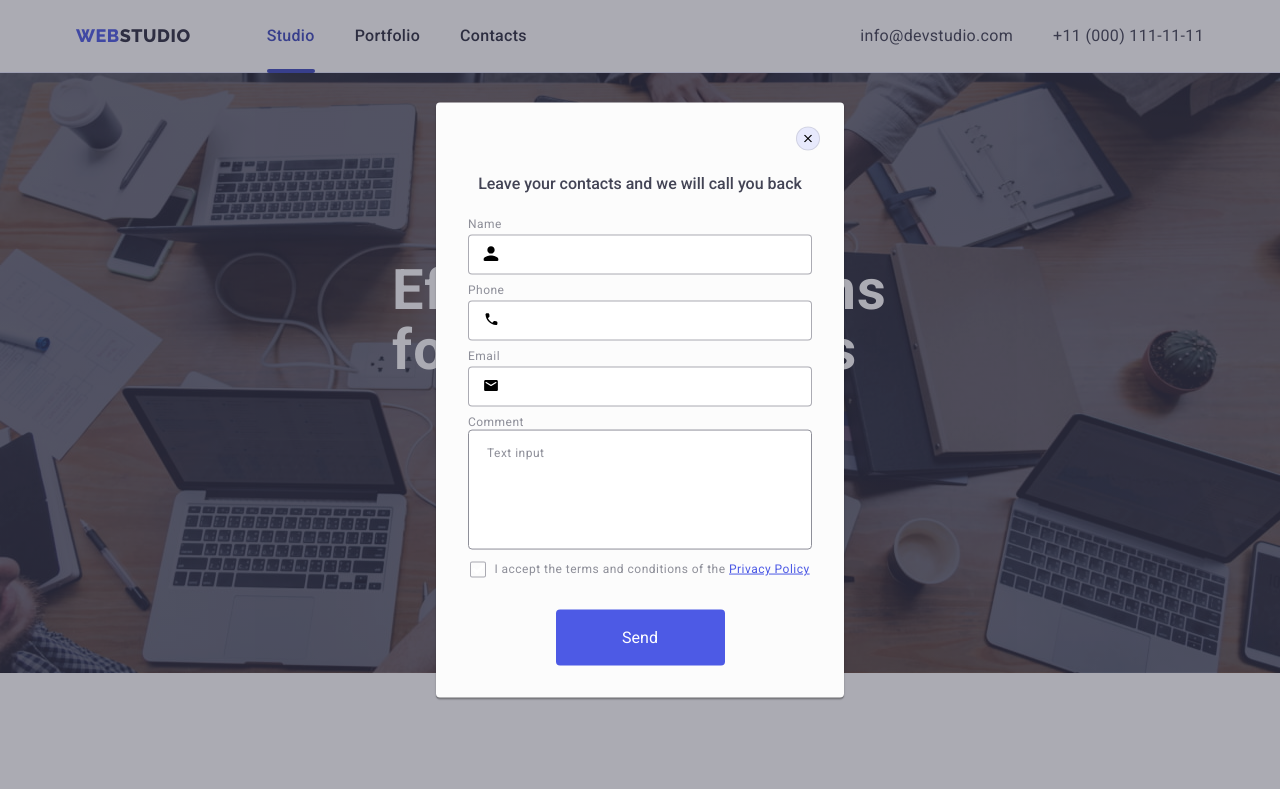
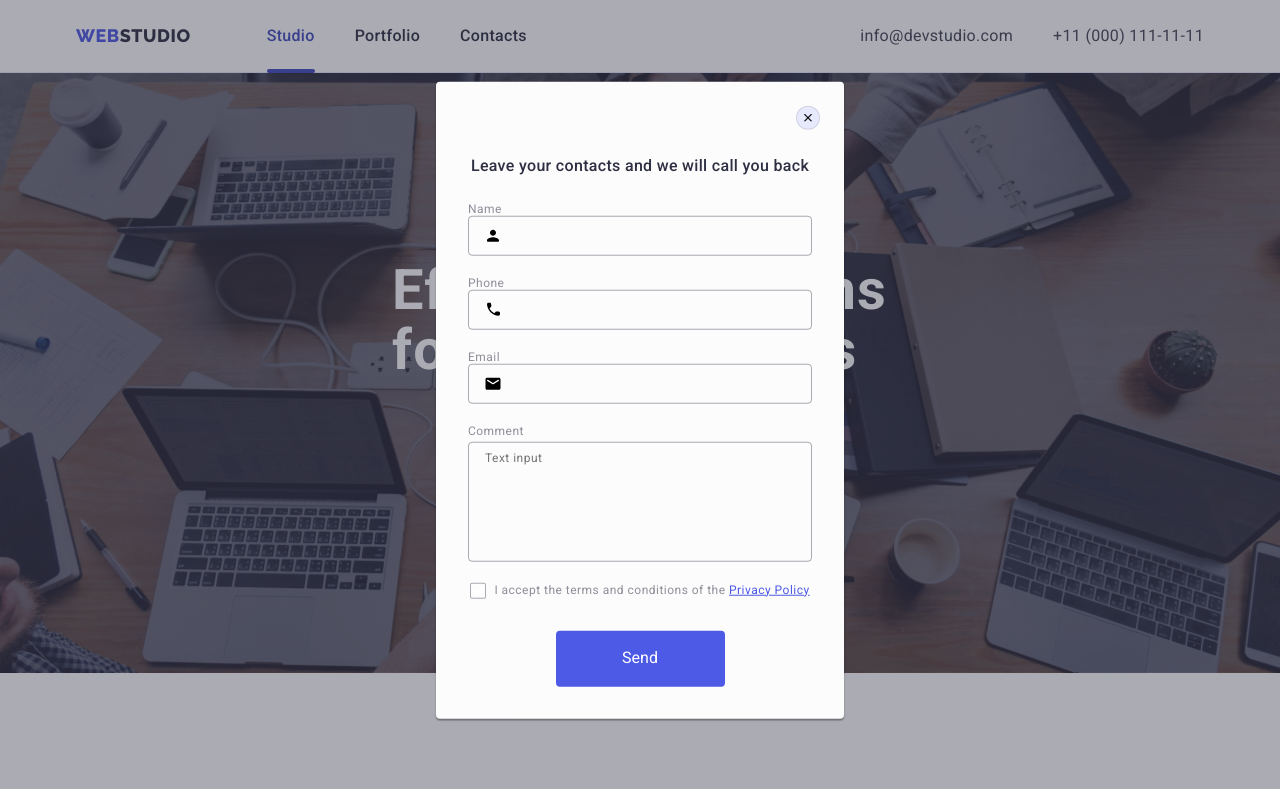
Before and after one commit to Dima-S13/goit-markup-hw-05, a plain HTML site: page index.html in a window 1280 px wide. Both pictures are taken after a click on the button "Order Service". Shown: the top 789 px of the page. Drawn offline with nearby package versions, Linux system fonts and the light colour scheme.

Commit message:
5555555555

```diff
--- a/css/styles.css
+++ b/css/styles.css
@@ -777,15 +777,22 @@ border: none;}
 }
 
 /* ============= Modal FORM ============= */
-.form-title {display: block;
-    font-weight: 500;
+.form-title
+{display: block;
+text-align: center;
+
   margin-bottom: 16px;
+
   width: 360px;
-text-align: center;}
+  font-size: 16px;
+font-weight: 500;
+  line-height: 1.5;
+  letter-spacing: 0.02em;
+  color: var(--main-text-color);
+}
 .form-field
-{
-  position: relative;
-}
+{  margin-bottom: 8px; }
+
     .modal-form {
       display: flex;
       flex-direction: column;
@@ -796,63 +803,69 @@ text-align: center;}
       border: none;    }
 
 .form-label {
-  display: flex;
-  flex-direction: column;
-  transition: color 150ms ease-in-out;
-    gap: 4px;
-  color: var(--slate-customers-color);
+display: block;
+margin-bottom: 4px;
+
+      color: var(--slate-customers-color);
   font-size: 12px;
     line-height: 1.17;
-    letter-spacing: 0.48px;
+    letter-spacing: 0.48px;}
 
-}
+    .input-container
+{position: relative;}
+
 .form-input
 { height: 40px;
   border-radius: 4px;
-    border: 1px solid rgba(46, 47, 66, 0.4);
-  outline: none;
-padding: 0 38px;
+  border: 1px solid rgba(46, 47, 66, 0.4);
+  outline: transparent;
+  background-color: transparent;
+padding-left: 38px;
 width: 100%;
 color: var(--main-text-color);
 font-size: 18px;
-transition: border-color 250ms cubic-bezier(0.4, 0, 0.2, 1),
-box-shadow 250ms cubic-bezier(0.4, 0, 0.2, 1);}
+transition: border-color 250ms cubic-bezier(0.4, 0, 0.2, 1);
+
+}
 
 .form-input:focus {
-  border-color: var(--hover-ocean-color);
-  /* box-shadow: 0 0 0 3px  rgba(64, 75, 191, 0.3); */
-}
+  border-color: var(--iris-btn-background);}
 
 .modal-icon {
 position: absolute;
- top: 26px;
- left: 12px;
+ top: 50%;
+ left: 16px;
+ transform: translateY(-50%);
  pointer-events: none;
 
 }
 
 .form-input:focus + .modal-icon
-{fill: var(--hover-ocean-color);}
+{fill: var(--iris-btn-background);}
 
-  .textarea
+  .form-textarea
   {width: 100%;
     height: 120px;
  border-radius: 4px;
-  border: 1px solid var(--slate-customers-color);
-    outline: none;
+color: rgba(46, 47, 66, 0.4);
+  border: 1px solid rgba(46, 47, 66, 0.4);
+    outline: transparent;
+    background-color: transparent;
     resize: none;
     color: var(--main-text-color);
-    padding: 8px 16px; }
+    font-size: 12px;
+      line-height: 1.17;
+      letter-spacing: 0.04em;
+    padding: 8px 16px;
+  transition: border-color 250ms cubic-bezier(0.4, 0, 0.2, 1);}
 
   .textarea::placeholder
   { color: var(--slate-customers-color);
      padding-left: 2px;
     padding-top: 8px;
-    font-size: 12px;
-    line-height: 1.16;
-    letter-spacing: 0.48px;  }
+     }
 
-.textarea:focus-within {border-color: var(--hover-ocean-color);}
+.textarea:focus-within {border-color: var(--iris-btn-background);}
 
 
 .modal-chekbox
--- a/index.html
+++ b/index.html
@@ -437,47 +437,41 @@
         <p class="form-title">Leave your contacts and we will call you back</p>
 <form class="modal-form" autocomplete="on">
 <div class="form-field">
-    <label class="form-label">Name
-        <input class="form-input"
-        type="text"
-        name="username"
-                required
-        minlength="3">
-    <svg class="modal-icon" width="22" height="22">
+    <label class="form-label" for="user-name">Name
+        <div class="input-container">
+            <input class="form-input" type="text" name="username" required minlength="3" id="user-name">
+            <svg class="modal-icon" width="18" height="24">
                 <use href="./images/icons.svg#icon-person"></use>
             </svg>
+        </div>
     </label>
    </div>
 <div class="form-field">
     <label class="form-label">Phone
-        <input class="form-input"
-        name="contact_tel"
-        type="tel"
-        required
-        minlength="3">
-        <svg class="modal-icon" width="22" height="22">
+       <div class="input-container">
+        <input class="form-input" name="contact_tel" type="tel" required minlength="3">
+        <svg class="modal-icon" width="18" height="24">
             <use href="./images/icons.svg#icon-phone"></use>
         </svg>
+       </div>
     </label>
    </div>
 <div class="form-field">
     <label class="form-label">Email
-            <input class="form-input"
-        name="email"
-        type="email"
-        required
-        minlength="3">
-        <svg class="modal-icon" width="22" height="22">
+           <div class="input-container">
+            <input class="form-input" name="email" type="email" required minlength="3">
+            <svg class="modal-icon" width="18" height="24">
                 <use href="./images/icons.svg#icon-email"></use>
             </svg>
+           </div>
     </label>
 </div>
     <div class="form-field">
-        <label class="form-label" for="area">Comment</label>
-         <textarea class="textarea"
+        <label class="form-label" for="user-comment">Comment</label>
+         <textarea class="form-textarea"
             name="description"
             placeholder="Text input"
-            id="area" rows="7"></textarea>
+            id="user-comment" rows="7"></textarea>
 
     </div>
      <div class="modal-agreement">
```
Lines whose indentation alone changed are shown as unchanged.
